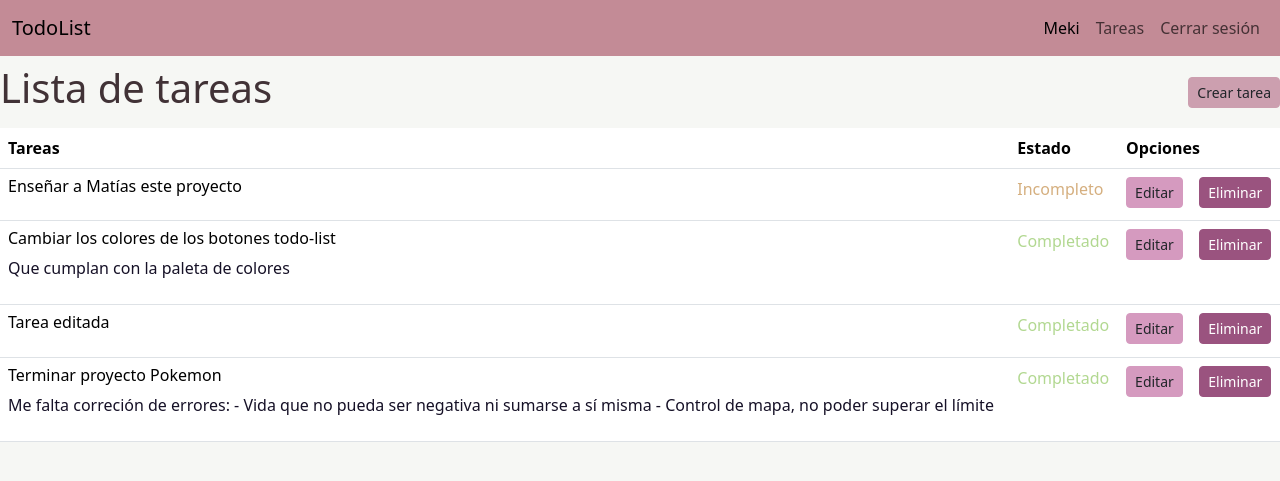
After one commit to irenefont/Aprendiendo-Flask-curso-Udemy-, a Flask app: page /todo/list in a window 1280 px wide. The commit adds this page. Shown: the top 481 px of the page. Run offline with Flask 3, Linux system fonts and the light colour scheme; a user stored in the database is signed in; data comes from the database, SQL or seed files in the repository; both versions use the stored data as it was after the commit; parts of the project's set-up code (start-up, migrations or seed data) failed here and were passed over.

Commit message:
Añadido un To-do List al repositorio

```diff
--- /dev/null
+++ b/requeriments.txt
@@ -0,0 +1 @@
+flask
--- /dev/null
+++ b/run.py
@@ -0,0 +1,5 @@
+from todor import create_app
+
+if __name__ == '__main__':
+    app = create_app()
+    app.run()
--- a/templates/base.html
+++ b/templates/base.html
@@ -13,6 +13,8 @@
             <li><a href="{{ url_for('index') }}">Inicio</a></li>
             <li><a href="{{ url_for('hello') }}">Saludar</a></li>
             <li><a href="{{ url_for('code', code = '¡HOLA!') }}">Code</a></li>
+            <li><a href="{{ url_for('register') }}">Registro</a></li>
+
         </ul>
     </nav>
 
--- /dev/null
+++ b/todor/auth.py
@@ -0,0 +1,80 @@
+from flask import Blueprint, render_template, request, redirect, url_for, flash, session, g
+from sqlalchemy.testing.suite.test_reflection import users
+
+from werkzeug.security import generate_password_hash, check_password_hash
+
+from .models import User
+from todor import db
+
+bp = Blueprint('auth', __name__, url_prefix='/auth')
+
+@bp.route('/register', methods = ('GET', 'POST'))
+def register():
+    if request.method == 'POST':
+        username = request.form['username']
+        password = request.form['password']
+
+        user = User(username, generate_password_hash(password))
+
+        error = None
+
+        user_name = User.query.filter_by(username = username).first()
+
+        if user_name == None:
+            db.session.add(user)
+            db.session.commit()
+            return redirect(url_for('auth.login'))
+        else:
+            error = f'El usuario {username} ya existe'
+
+        flash(error)
+
+    return render_template('auth/register.html')
+
+@bp.route('/login', methods = ('GET', 'POST'))
+def login():
+    if request.method == 'POST':
+        username = request.form['username']
+        password = request.form['password']
+
+
+        error = None
+        # Validar los datos
+        user = User.query.filter_by(username = username).first()
+
+        if user == None:
+            error = 'Usuario o contraseña incorrectos'
+        elif not check_password_hash(user.password, password):
+            error = 'Usuario o contraseña incorrectos'
+
+        # Iniciar sesión
+        if error is None:
+            session.clear()
+            session['user_id'] = user.id
+            return redirect(url_for('todo.index'))
+        flash(error)
+
+    return render_template('auth/login.html')
+
+@bp.before_app_request
+def load_logged_in_user():
+    user_id = session.get('user_id')
+
+    if user_id is None:
+        g.user = None
+    else:
+        g.user = User.query.get_or_404(user_id)
+
+@bp.route('/logout')
+def logout():
+    session.clear()
+    return redirect(url_for('index'))
+
+import functools
+def login_required(view):
+    @functools.wraps(view)
+    def wrapped_view(**kwargs):
+        if g.user is None:
+            return redirect(url_for('auth.login'))
+        return view(**kwargs)
+    return wrapped_view
--- /dev/null
+++ b/todor/static/css/style.css
@@ -0,0 +1,8 @@
+h1 {
+    color: #413236;
+    align: center;
+}
+
+p {
+    color: #161127;
+}
--- /dev/null
+++ b/todor/templates/base.html
@@ -0,0 +1,61 @@
+<!DOCTYPE html>
+<html lang="en" data-bs-theme="light">
+<head>
+  <meta charset="UTF-8">
+  <title>TodoList - {% block title %}{% endblock %}</title>
+  <link href="https://cdn.jsdelivr.net/npm/bootstrap@5.3.3/dist/css/bootstrap.min.css" rel="stylesheet"
+        integrity="sha384-QWTKZyjpPEjISv5WaRU9OFeRpok6YctnYmDr5pNlyT2bRjXh0JMhjY6hW+ALEwIH" crossorigin="anonymous">
+  <link rel="stylesheet" href="{{ url_for('static', filename='css/style.css') }}">
+</head>
+<body style="background-color:#F6F7F4">
+  <nav class="navbar navbar-expand-sm" style="background-color: #C38B96;">
+  <div class="container-fluid">
+    <a class="navbar-brand" href="{{ url_for('index') }}" style="font-color: #161127">TodoList</a>
+    <button class="navbar-toggler" type="button" data-bs-toggle="collapse" data-bs-target="#navbarNav" aria-controls="navbarNav" aria-expanded="false" aria-label="Toggle navigation">
+      <span class="navbar-toggler-icon"></span>
+    </button>
+    <div class="collapse navbar-collapse justify-content-end" id="navbarNav">
+      <ul class="navbar-nav">
+        {% if g.user %}
+        <li class="nav-item">
+          <span class="nav-link active"> {{g.user.username}} </span>
+        </li>
+        <li class="nav-item">
+          <a class="nav-link" href="{{ url_for('todo.index') }}">Tareas</a>
+        </li>
+        <li class="nav-item">
+          <a class="nav-link" href="{{ url_for('auth.logout') }}">Cerrar sesión</a>
+        </li>
+        {% else %}
+        <li class="nav-item">
+          <a class="nav-link" href="{{ url_for('auth.register') }}" style="font-color: #161127">Regístrate</a>
+        </li>
+        <li class="nav-item">
+          <a class="nav-link" href="{{ url_for('auth.login') }}" style="font-color: #161127">Iniciar sesión</a>
+        </li>
+        {% endif %}
+      </ul>
+    </div>
+  </div>
+</nav>
+
+  {% block content %}
+  {% endblock %}
+
+  {% for message in get_flashed_messages() %}
+    <div class="container mt-3">
+      <div class="row">
+        <div class="col-md-4-mx-auto">
+          <div class="alert alert-danger" role="alert">
+            {{message}}
+          </div>
+        </div>
+      </div>
+    </div>
+  {% endfor %}
+
+<script src="https://cdn.jsdelivr.net/npm/bootstrap@5.3.3/dist/js/bootstrap.bundle.min.js"
+        integrity="sha384-YvpcrYf0tY3lHB60NNkmXc5s9fDVZLESaAA55NDzOxhy9GkcIdslK1eN7N6jIeHz"
+        crossorigin="anonymous"></script>
+</body>
+</html>
--- /dev/null
+++ b/todor/templates/todo/index.html
@@ -0,0 +1,49 @@
+{% extends 'base.html'%}
+
+{% block content %}
+<section class="container-fuid">
+    <nav class="navbar">
+        <h1>{% block title %}Lista de tareas{% endblock %}</h1>
+        <a href="{{ url_for('todo.create')}}" class="btn btn-sm" style="background-color: #cc9faf; border-color: #cc9faf">Crear tarea</a>
+    </nav>
+
+    <table class="table">
+        <thead>
+            <tr>
+                <th class="col">Tareas</th>
+                <th class="col">Estado</th>
+                <th class="col" colspan="2">Opciones</th>
+            </tr>
+        </thead>
+        <tbody>
+            {% for todo in todos | reverse %}
+            {% if g.user.id == todo.created_by %}
+            <tr>
+                <td>
+                    <h6>{{todo.title}}</h6>
+                    <p>{{todo.desc}}</p>
+                </td>
+                <td>
+                    {% if todo.state == false %}
+                    <span style="color: #d5af7f">Incompleto</span>
+                    {% else %}
+                    <span style="color: #b2d891">Completado</span>
+                    {% endif %}
+                </td>
+                <td>
+                    <a href="{{ url_for('todo.update', id = todo.id)}}" class="btn btn-sm" style="background-color: #d59abf; border-color: #d59abf">
+                      Editar
+                    </a>
+                </td>
+                <td>
+                    <a href="{{ url_for('todo.delete', id = todo.id)}}" class="btn btn-sm" style="color: #FFFF; background-color: #9a537f; border-color: #9a537f">
+                      Eliminar
+                    </a>
+                </td>
+            </tr>
+            {% endif%}
+            {% endfor %}
+        </tbody>
+    </table>
+</section>
+{% endblock %}
--- /dev/null
+++ b/todor/todo.py
@@ -0,0 +1,51 @@
+from flask import Blueprint, render_template, request, url_for, redirect, g
+from todor.auth import login_required
+from .models import Todo, User
+from todor import db
+
+bp = Blueprint('todo', __name__, url_prefix='/todo')
+
+@bp.route('/list')
+@login_required
+def index():
+    todos = Todo.query.all()
+    return render_template('todo/index.html', todos = todos)
+
+@bp.route('/create', methods = ('GET', 'POST'))
+@login_required
+def create():
+    if request.method == 'POST':
+        title = request.form['title']
+        desc = request.form['desc']
+
+        todo = Todo(g.user.id, title, desc)
+        db.session.add(todo)
+        db.session.commit()
+
+        return redirect(url_for('todo.index'))
+    return render_template('todo/create.html')
+
+def get_todo(id):
+    todo = Todo.query.get_or_404(id)
+    return todo
+
+@bp.route('/update/<int:id>', methods = ('GET', 'POST'))
+@login_required
+def update(id):
+    todo = get_todo(id)
+    if request.method == 'POST':
+        todo.title = request.form['title']
+        todo.desc = request.form['desc']
+        todo.state = True if request.form.get('state') == 'on' else False
+
+        db.session.commit()
+        return redirect(url_for('todo.index'))
+    return render_template('todo/update.html', todo = todo)
+
+@bp.route('/delete/<int:id>')
+@login_required
+def delete(id):
+    todo = get_todo(id)
+    db.session.delete(todo)
+    db.session.commit()
+    return redirect(url_for('todo.index'))
```
Also changed, not shown: main.py (deleted, +0 -56 lines), static/css/style.css (+6 -4 lines), templates/auth/register.html (added, +20 -0 lines), todor/__init__.py (added, +32 -0 lines), todor/models.py (added, +29 -0 lines), todor/templates/auth/login.html (added, +33 -0 lines), todor/templates/auth/register.html (added, +35 -0 lines), todor/templates/index.html (added, +24 -0 lines), todor/templates/todo/create.html (added, +22 -0 lines), todor/templates/todo/update.html (added, +26 -0 lines), instance/todolist.db (added).
